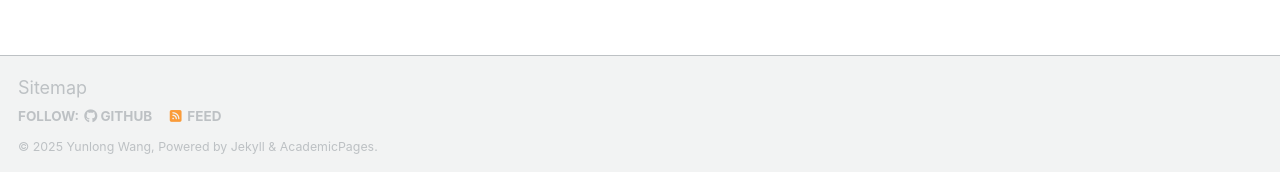
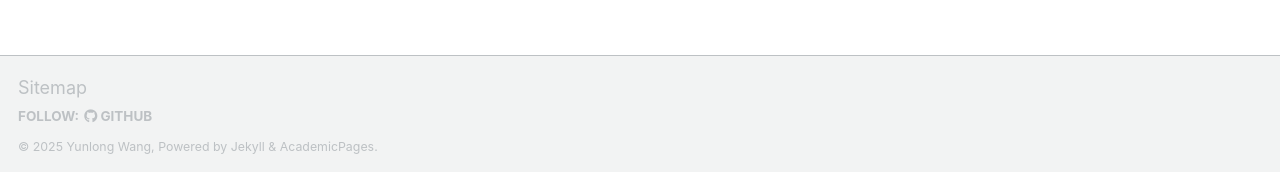
Before and after one commit to YLW2018/YLW2018.github.io, a Jekyll site: the page built from _pages/about.md, in a window 1280 px wide and 900 px high, scrolled down 2058 px. Shown: the part 725-897 px from the top of the window. Built offline with Jekyll 4.4.1, drawn with Linux system fonts in a browser that asks for light colours; some web fonts are replaced; a script that is not in the unit is left out.

Commit message:
Update footer.html

```diff
--- a/_includes/footer.html
+++ b/_includes/footer.html
@@ -9,12 +9,12 @@
     {% if site.author.github %}
       <li><a href="https://github.com/{{ site.author.github }}"><i class="fab fa-github" aria-hidden="true"></i> GitHub</a></li>
     {% endif %}
-    {% if site.author.bitbucket %}
+    <!-- {% if site.author.bitbucket %}
       <li><a href="https://bitbucket.org/{{ site.author.bitbucket }}"><i class="fab fa-bitbucket" aria-hidden="true"></i> Bitbucket</a></li>
-    {% endif %}
-    {% if site.atom_feed.hide != true %}
+    {% endif %} -->
+    <!-- {% if site.atom_feed.hide != true %}
     <li><a href="{% if site.atom_feed.path %}{{ site.atom_feed.path }}{% else %}{{ base_path }}/feed.xml{% endif %}"><i class="fa fa-fw fa-rss-square" aria-hidden="true"></i> {{ site.data.ui-text[site.locale].feed_label | default: "Feed" }}</a></li>
-    {% endif %}
+    {% endif %} -->
   </ul>
 </div>
 {% endif %}
```
